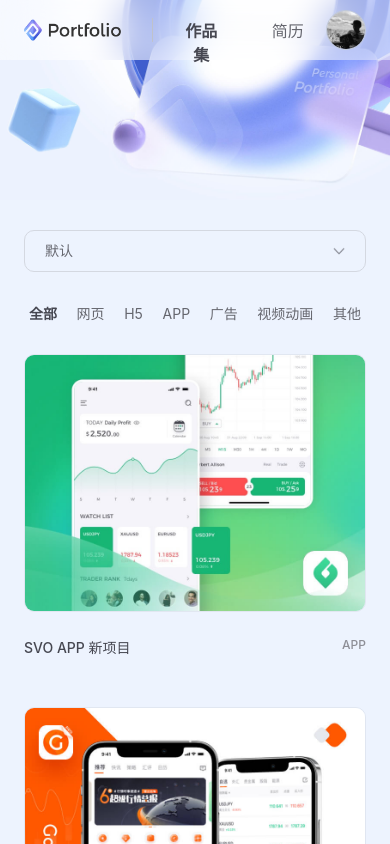
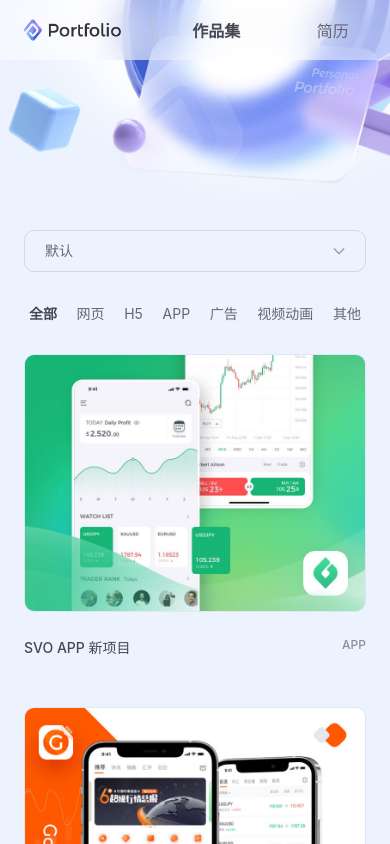
Before and after one commit to fantasyltt/reactapp, a React app: page / in a window 390 px wide. Shown: the top 844 px of the page. Built offline with nearby package versions, Linux system fonts and the light colour scheme.

Commit message:
细节修改

```diff
--- a/src/Header.jsx
+++ b/src/Header.jsx
@@ -15,6 +15,10 @@ const Header = (props) => {
   function switchTab(index) {
     setTab(index)
     props.tabId(index)
+  }
+  function linkResume() {
+    setTab(1)
+    props.tabId(1)
   }
   return (
     <header className="App-header">
@@ -35,7 +39,7 @@ const Header = (props) => {
               })}
           </ul>
         </div>
-        <div className="info">
+        <div className="info" onClick={linkResume.bind(this)}>
           <span>雷涛涛</span>
           <img src={require("./assets/images/avatar.jpg")} alt="avatar" />
         </div>
--- a/src/Header.less
+++ b/src/Header.less
@@ -58,6 +58,7 @@
   display: flex;
   align-items: center;
   font-weight: 500;
+  cursor: pointer;
   span{
     flex-shrink: 0;
   }
@@ -74,6 +75,9 @@
       width: 40px;
       height: 40px;
     }
+  }
+  @media screen and (max-width:430px) {
+    display: none;
   }
 }
 
```
